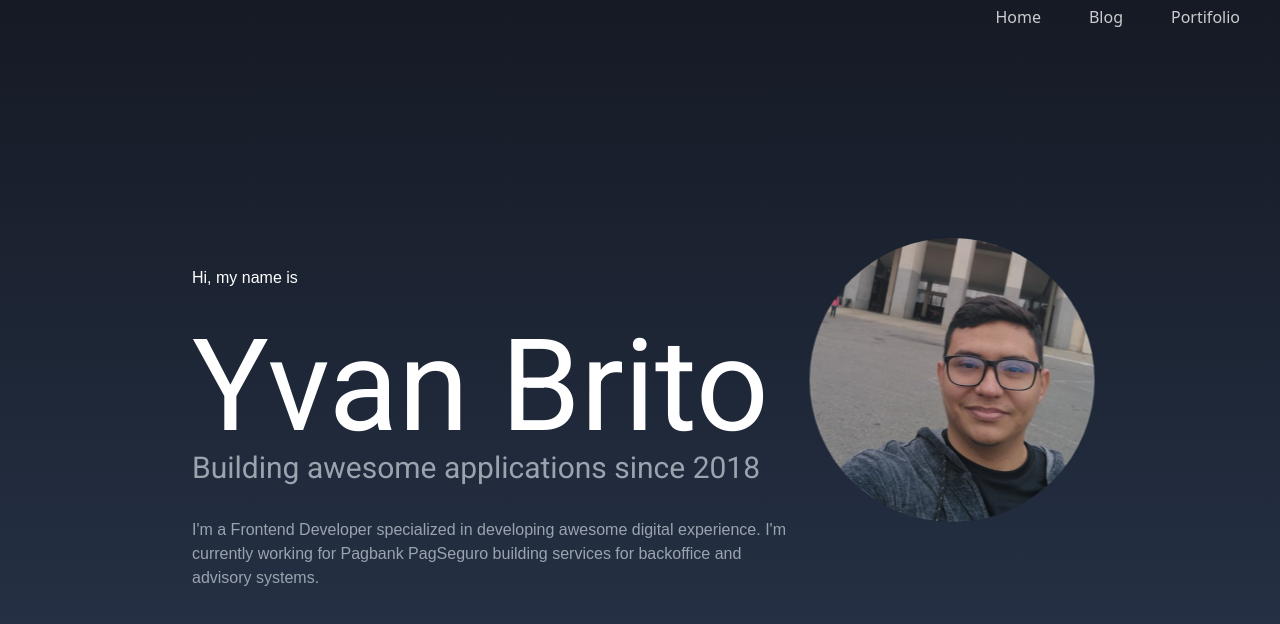
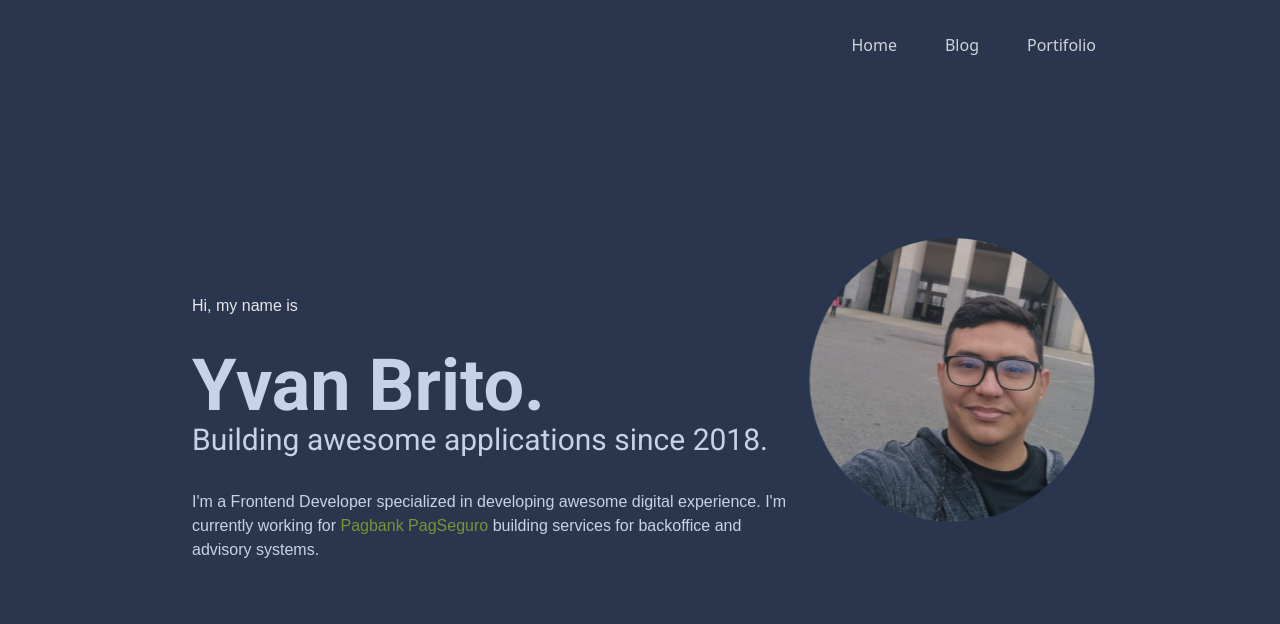
Before and after one commit to YvanBrito/personal-site, a Next.js app: page / in a window 1280 px wide. Shown: the top 624 px of the page. Built offline with nearby package versions, Linux system fonts and the light colour scheme; a web font is replaced by a local one.

Commit message:
adjusting colors

```diff
--- a/src/pages/index.tsx
+++ b/src/pages/index.tsx
@@ -1,12 +1,13 @@
 import { Roboto, Chivo_Mono } from "next/font/google";
 import Link from "next/link";
 import Image from "next/image";
+import Head from "next/head";
 import { GiHamburgerMenu } from "react-icons/gi";
 
 import perfilImg from "../assets/perfil.png";
 
 const roboto = Roboto({
-  weight: "400",
+  weight: ["400", "700"],
   subsets: ["latin"],
 });
 const chivo = Chivo_Mono({
@@ -17,7 +18,10 @@ const chivo = Chivo_Mono({
 export default function Home() {
   return (
     <main>
-      <header className="flex fade-in-header items-center justify-end absolute w-full h-14 py-3 px-10">
+      <Head>
+        <title>Yvan Brito - Frontend Developer</title>
+      </Head>
+      <header className="flex fade-in-header items-center justify-end absolute w-full h-14 mt-7 py-3 px-10">
         <nav className="inline-flex">
           <button
             onClick={() => {
@@ -30,7 +34,7 @@ export default function Home() {
             <GiHamburgerMenu className="inline w-8 h-8 rounded-sm hover:bg-gray-400 sm:hidden" />
           </button>
           <ul
-            className="mobile-menu hidden flex-col gap-12 absolute top-16 right-16 p-5 bg-white border border-gray-400 rounded-md sm:bg-transparent sm:p-0 sm:border-0 sm:flex sm:flex-row sm:static"
+            className="mobile-menu hidden flex-col gap-12 absolute top-16 right-16 p-5 bg-white border border-gray-400 rounded-md sm:bg-transparent sm:p-0 sm:border-0 sm:mr-36 sm:flex sm:flex-row sm:static"
             id="navbar-default"
           >
             <li className="mb-2">
@@ -52,7 +56,7 @@ export default function Home() {
         </nav>
       </header>
       <section>
-        <main className="h-screen pt-14 px-6 flex flex-col justify-center bg-gradient-to-b from-[#151a24] to-[#29364d] items-center sm:px-12 lg:px-48 lg:flex-row-reverse">
+        <main className="h-screen pt-14 px-6 flex flex-col justify-center bg-[#29364d] items-center sm:px-12 lg:px-48 lg:flex-row-reverse">
           <div className="fade-in-photo flex items-center justify-center w-2/3 mb-24">
             <Image
               className="rounded-full"
@@ -62,25 +66,32 @@ export default function Home() {
             />
           </div>
           <div className="flex flex-col 2xl:w-2/3">
-            <span className={`${chivo.className} fade-in-1 mb-8`}>
+            <span className={`${chivo.className} fade-in-1 text-gray-200 mb-8`}>
               Hi, my name is
             </span>
             <h1
-              className={`${roboto.className} fade-in-2 text-7xl font-bold lg:text-9xl`}
+              className={`${roboto.className} fade-in-2 text-[#c6d2e7] text-7xl font-bold lg:text-7xl`}
             >
-              Yvan Brito
+              Yvan Brito.
             </h1>
             <span
-              className={`${roboto.className} fade-in-3 text-gray-400 text-2xl lg:text-3xl`}
+              className={`${roboto.className} fade-in-3 mb-8 text-[#c6d2e7] text-2xl lg:text-3xl`}
             >
-              Building awesome applications since 2018
+              Building awesome applications since 2018.
             </span>
             <span
-              className={`${chivo.className} fade-in-4 text-gray-400 mt-8 2xl:w-4/5`}
+              className={`${chivo.className} fade-in-4 text-[#c6d2e7] 2xl:w-4/5`}
             >
               I&apos;m a Frontend Developer specialized in developing awesome
-              digital experience. I&apos;m currently working for Pagbank
-              PagSeguro building services for backoffice and advisory systems.
+              digital experience. I&apos;m currently working for{" "}
+              <a
+                href="https://pagseguro.uol.com.br/"
+                target="_blank"
+                className="text-[#799434] hover:underline hover:text-[#B4E043]"
+              >
+                Pagbank PagSeguro
+              </a>{" "}
+              building services for backoffice and advisory systems.
             </span>
           </div>
         </main>
```
